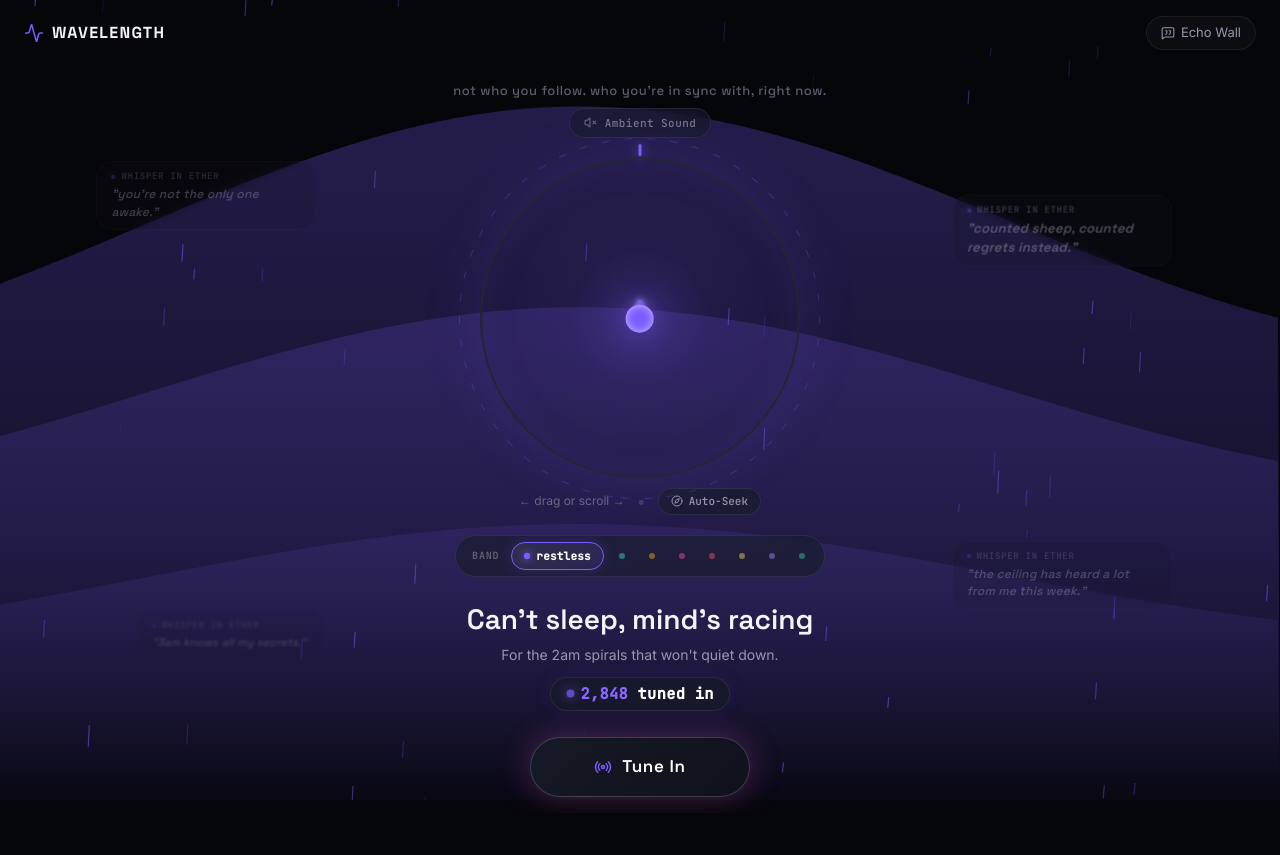
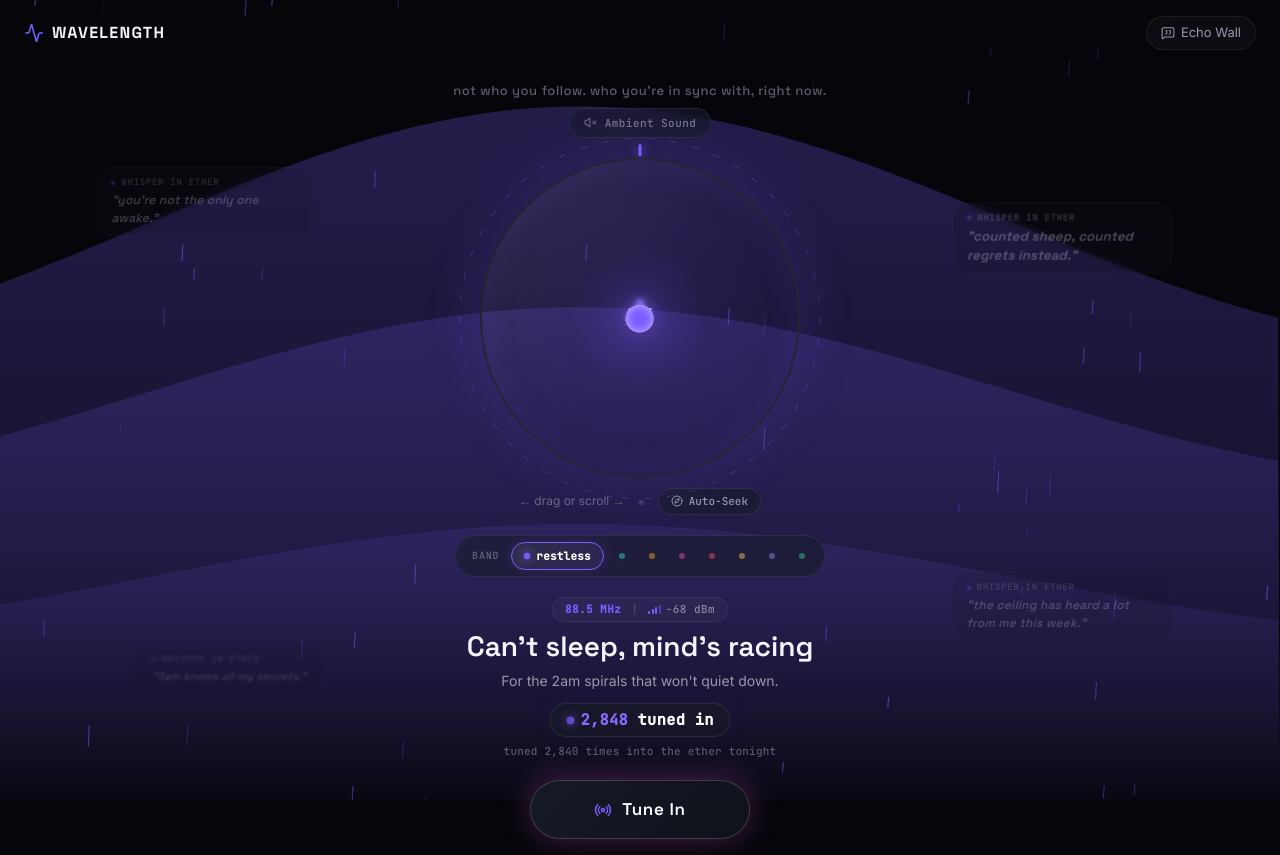
Before and after one commit to chetanbhagore/Wavelength, a React (Vite) app: page / in a window 1280 px wide. Before the commit the page ends 813 px from the top, so only its background shows below. Built offline with nearby package versions, Linux system fonts and the light colour scheme.

Commit message:
feat(v3-sprint1): radio signal metaphor, visible MHz dial markings, web audio detent clicks, dBm signal meter & dynamic wave swell

```diff
--- a/src/components/AmbientWaveformBackground.jsx
+++ b/src/components/AmbientWaveformBackground.jsx
@@ -23,11 +23,17 @@ export default function AmbientWaveformBackground({
   const animationRef = useRef(null);
   const startTimeRef = useRef(null);
   const particlesRef = useRef([]);
+  const energyRef = useRef(1.0);
 
   const reducedMotion = useMemo(() => {
     if (typeof window === 'undefined') return false;
     return window.matchMedia('(prefers-reduced-motion: reduce)').matches;
   }, []);
+
+  // Surge energy on frequency or mood shift (Sprint 1 Issue #6)
+  useEffect(() => {
+    energyRef.current = 2.0; // Temporary swell on tuning
+  }, [mood, colorAccent]);
 
   // Initialize or re-seed particles when mood changes
   useEffect(() => {
@@ -78,16 +84,23 @@ export default function AmbientWaveformBackground({
       if (!startTimeRef.current) startTimeRef.current = timestamp;
       const elapsed = (timestamp - startTimeRef.current) / 1000;
 
+      // Smooth decay of tuning surge toward baseline 1.0
+      energyRef.current += (1.0 - energyRef.current) * 0.035;
+      const currentEnergy = energyRef.current;
+
       const w = window.innerWidth;
       const h = window.innerHeight;
 
       ctx.clearRect(0, 0, w, h);
 
-      // 1. Draw mood-tuned layered waveforms
-      const waveSpeed = mood === 'electric' ? 1.2 : mood === 'aching' ? 0.45 : 0.75;
-      drawWave(ctx, w, h, elapsed * waveSpeed, 0.32, 0.11, colorAccent, 0.20);
-      drawWave(ctx, w, h, elapsed * waveSpeed, 0.52, 0.08, colorAccent, 0.14);
-      drawWave(ctx, w, h, elapsed * waveSpeed, 0.74, 0.05, colorAccent, 0.09);
+      // 1. Draw mood-tuned layered waveforms reacting to tuning energy
+      const baseWaveSpeed = mood === 'electric' ? 1.2 : mood === 'aching' ? 0.45 : 0.75;
+      const waveSpeed = baseWaveSpeed * (0.8 + currentEnergy * 0.2);
+      const ampBoost = 0.75 + currentEnergy * 0.25;
+
+      drawWave(ctx, w, h, elapsed * waveSpeed, 0.32, 0.11 * ampBoost, colorAccent, 0.20);
+      drawWave(ctx, w, h, elapsed * waveSpeed, 0.52, 0.08 * ampBoost, colorAccent, 0.14);
+      drawWave(ctx, w, h, elapsed * waveSpeed, 0.74, 0.05 * ampBoost, colorAccent, 0.09);
 
       // 2. Draw mood-specific atmospheric weather & physics
       const { r, g, b } = parseHexColor(colorAccent);
--- a/src/components/FrequencyDial.jsx
+++ b/src/components/FrequencyDial.jsx
@@ -1,11 +1,14 @@
 import { motion } from 'framer-motion';
-import { useCallback, useRef, useState } from 'react';
+import { useCallback, useRef, useState, useEffect } from 'react';
 import { Compass } from 'lucide-react';
 import frequencies from '../data/frequencies.json';
+import { ambientDrone } from '../utils/ambientAudio';
 
 /**
  * Circular frequency dial control with analog tuning aesthetics:
  * - 5px active tick marks with rounded caps and luminous glow trails
+ * - Visible analog MHz frequency markings around the dial face
+ * - Tactile mechanical detent audio clicks (Web Audio API) on tick changes
  * - 12 o'clock tuning needle and center-orb tactile snap feedback
  * - Presence residue ghost halo on recently vacated frequency (Issue #3)
  * - Role="slider" with aria-valuetext and touch/drag controls
@@ -20,7 +23,16 @@ export default function FrequencyDial({
   onKeyDown,
 }) {
   const dialRef = useRef(null);
+  const prevIndexRef = useRef(currentIndex);
   const rotation = -(currentIndex * (360 / totalFrequencies));
+
+  // Trigger tactile analog mechanical click on rotary changes (Sprint 1 Issue #23)
+  useEffect(() => {
+    if (prevIndexRef.current !== currentIndex) {
+      ambientDrone.playDetentClick();
+      prevIndexRef.current = currentIndex;
+    }
+  }, [currentIndex]);
 
   const lastVisitedIndex = lastVisitedFrequencyId
     ? frequencies.findIndex((f) => f.id === lastVisitedFrequencyId)
@@ -47,6 +59,7 @@ export default function FrequencyDial({
       if (stepsLeft <= 0) {
         clearInterval(interval);
         setIsScanning(false);
+        ambientDrone.playLockChime(528); // Station lock chime
       }
     }, 170);
   }, [isScanning, onNext]);
@@ -115,16 +128,19 @@ export default function FrequencyDial({
             boxShadow: `0 0 60px ${currentFrequency.colorAccent}25, inset 0 0 40px ${currentFrequency.colorAccent}15`,
           }}
         >
-          {/* Frequency tick marks */}
+          {/* Frequency tick marks & visible MHz figures (Sprint 1 Issues #3 & #7) */}
           {Array.from({ length: totalFrequencies }).map((_, i) => {
             const angle = (i * 360) / totalFrequencies - 90;
             const isActive = i === currentIndex;
             const isResidue = i === lastVisitedIndex && !isActive;
             const outerR = 48;
+            const freqObj = frequencies[i];
+            const mhzNumber = freqObj?.mhz ? freqObj.mhz.replace(' MHz', '') : '';
 
             return (
+              <div key={i}>
+                {/* Physical tick bar */}
                 <div
-                key={i}
                   style={{
                     position: 'absolute',
                     left: '50%',
@@ -149,8 +165,51 @@ export default function FrequencyDial({
                   }}
                   title={isResidue ? 'Presence residue: you were recently tuned here' : undefined}
                 />
+
+                {/* Visible MHz Broadcast coordinate */}
+                <div
+                  style={{
+                    position: 'absolute',
+                    left: '50%',
+                    top: '50%',
+                    transform: `translate(-50%, -50%) rotate(${angle + 90}deg) translateY(-${outerR - 13}%)`,
+                    transformOrigin: 'center center',
+                    pointerEvents: 'none',
+                    userSelect: 'none',
+                  }}
+                >
+                  <span
+                    style={{
+                      display: 'inline-block',
+                      transform: `rotate(-${angle + 90}deg)`,
+                      fontFamily: 'var(--font-mono)',
+                      fontSize: isActive ? '10px' : '8px',
+                      fontWeight: isActive ? 700 : 500,
+                      color: isActive ? '#FFFFFF' : 'var(--color-text-secondary)',
+                      opacity: isActive ? 1 : 0.4,
+                      letterSpacing: '0.02em',
+                      textShadow: isActive ? `0 0 10px ${currentFrequency.colorAccent}` : 'none',
+                      transition: 'all 0.25s ease',
+                    }}
+                  >
+                    {mhzNumber}
+                  </span>
+                </div>
+              </div>
             );
           })}
+
+          {/* Analog Tuner Glass Lens Reflection */}
+          <div
+            style={{
+              position: 'absolute',
+              inset: 0,
+              borderRadius: '50%',
+              background: 'linear-gradient(135deg, rgba(255, 255, 255, 0.08) 0%, rgba(255, 255, 255, 0.01) 42%, transparent 60%)',
+              pointerEvents: 'none',
+              zIndex: 4,
+            }}
+          />
 
 
           {/* Center indicator & Haptic Light Flash */}
--- a/src/components/FrequencyReadout.jsx
+++ b/src/components/FrequencyReadout.jsx
@@ -68,6 +68,43 @@ export default function FrequencyReadout({ frequency, visitInfo }) {
             gap: '8px',
           }}
         >
+          {/* Radio Broadcast Coordinates & Signal dBm Meter (Sprint 1 Issues #3, #7, #11) */}
+          <div style={{
+            display: 'inline-flex',
+            alignItems: 'center',
+            gap: '10px',
+            padding: '3px 12px',
+            borderRadius: 'var(--radius-pill)',
+            background: 'rgba(255, 255, 255, 0.03)',
+            border: '1px solid rgba(255, 255, 255, 0.06)',
+            fontFamily: 'var(--font-mono)',
+            fontSize: '11px',
+            color: 'var(--color-text-secondary)',
+            letterSpacing: '0.04em',
+          }}>
+            <span style={{ color: frequency.colorAccent, fontWeight: 700 }}>
+              {frequency.mhz || '88.5 MHz'}
+            </span>
+            <span style={{ opacity: 0.3 }}>|</span>
+            <div style={{ display: 'flex', alignItems: 'center', gap: '5px' }}>
+              <div style={{ display: 'flex', alignItems: 'flex-end', gap: '1.5px', height: '9px' }}>
+                {[3, 5, 7, 9].map((h, i) => (
+                  <span
+                    key={i}
+                    style={{
+                      width: '2px',
+                      height: `${h}px`,
+                      backgroundColor: frequency.colorAccent,
+                      borderRadius: '1px',
+                      opacity: i <= 2 ? 1 : 0.45,
+                    }}
+                  />
+                ))}
+              </div>
+              <span style={{ opacity: 0.85 }}>{frequency.signalDbm || -68} dBm</span>
+            </div>
+          </div>
+
           <h2 style={{
             fontFamily: 'var(--font-display)',
             fontSize: 'clamp(20px, 5vw, 28px)',
@@ -138,6 +175,17 @@ export default function FrequencyReadout({ frequency, visitInfo }) {
               </motion.span>
             </div>
 
+            {/* Ambient collective tuning activity (Sprint 1 Issue #5) */}
+            <span style={{
+              fontFamily: 'var(--font-mono)',
+              fontSize: '11px',
+              color: 'var(--color-text-secondary)',
+              opacity: 0.55,
+              letterSpacing: '0.02em',
+            }}>
+              tuned {(frequency.tunedTonight || 1840).toLocaleString()} times into the ether tonight
+            </span>
+
             {/* Anonymous return continuity memory (Issue #4) */}
             {visitInfo && visitInfo.count > 0 && (
               <motion.span
--- a/src/data/frequencies.json
+++ b/src/data/frequencies.json
@@ -3,6 +3,9 @@
     "id": "freq_racing_mind",
     "label": "Can't sleep, mind's racing",
     "mood": "restless",
+    "mhz": "88.5 MHz",
+    "signalDbm": -68,
+    "tunedTonight": 2840,
     "colorAccent": "#7C5CFF",
     "liveCount": 2847,
     "description": "For the 2am spirals that won't quiet down."
@@ -11,6 +14,9 @@
     "id": "freq_new_city",
     "label": "New city, no friends yet",
     "mood": "hopeful-lonely",
+    "mhz": "91.2 MHz",
+    "signalDbm": -76,
+    "tunedTonight": 490,
     "colorAccent": "#33E6C9",
     "liveCount": 412,
     "description": "You just moved. The apartment's unpacked. The people aren't found yet."
@@ -19,6 +25,9 @@
     "id": "freq_excited_noone",
     "label": "Excited and can't tell anyone",
     "mood": "electric",
+    "mhz": "94.8 MHz",
+    "signalDbm": -62,
+    "tunedTonight": 1530,
     "colorAccent": "#FFB020",
     "liveCount": 1203,
     "description": "Good news with nowhere to land yet."
@@ -27,6 +36,9 @@
     "id": "freq_post_breakup",
     "label": "Post-breakup clarity",
     "mood": "bittersweet",
+    "mhz": "98.1 MHz",
+    "signalDbm": -71,
+    "tunedTonight": 980,
     "colorAccent": "#FF4FA3",
     "liveCount": 890,
     "description": "The sadness faded. Something sharper is left."
@@ -35,6 +47,9 @@
     "id": "freq_sunday_scaries",
     "label": "Sunday scaries hitting early",
     "mood": "anxious",
+    "mhz": "101.3 MHz",
+    "signalDbm": -65,
+    "tunedTonight": 1870,
     "colorAccent": "#FF5470",
     "liveCount": 1567,
     "description": "Tomorrow is already pressing on tonight."
@@ -43,6 +58,9 @@
     "id": "freq_quiet_proud",
     "label": "Quietly proud of myself today",
     "mood": "warm",
+    "mhz": "103.7 MHz",
+    "signalDbm": -74,
+    "tunedTonight": 720,
     "colorAccent": "#FFD166",
     "liveCount": 634,
     "description": "No one noticed but you know what you did."
@@ -51,6 +69,9 @@
     "id": "freq_missing_someone",
     "label": "Missing someone I can't text",
     "mood": "aching",
+    "mhz": "106.2 MHz",
+    "signalDbm": -69,
+    "tunedTonight": 2150,
     "colorAccent": "#A78BFA",
     "liveCount": 1891,
     "description": "The contact exists. The permission doesn't."
@@ -59,6 +80,9 @@
     "id": "freq_fresh_start",
     "label": "Ready for a fresh start",
     "mood": "determined",
+    "mhz": "107.9 MHz",
+    "signalDbm": -64,
+    "tunedTonight": 890,
     "colorAccent": "#34D399",
     "liveCount": 723,
     "description": "Something ended. Something is about to begin."
--- a/src/utils/ambientAudio.js
+++ b/src/utils/ambientAudio.js
@@ -1,8 +1,10 @@
 /**
- * Pure Web Audio API Ambient Analog Drone Synthesizer.
+ * Pure Web Audio API Ambient Analog Drone & Mechanical Detent Synthesizer.
  * Requires zero external audio files.
- * Generates soothing binaural sine drones tuned to emotional frequencies
- * layered with filtered analog radio tape warmth.
+ * Generates:
+ * 1. Tactile mechanical rotary detent switch clicks on dial rotation.
+ * 2. Soothing binaural sine drones tuned to emotional frequencies.
+ * 3. Filtered analog radio tape warmth & RF static.
  */
 
 const MOOD_FREQUENCIES = {
@@ -81,6 +83,82 @@ class AmbientDroneSynth {
     } catch {
       // Noise buffer fallback gracefully
     }
+  }
+
+  /**
+   * Synthesize a tactile, mechanical analog rotary detent click sound.
+   * Fired when the dial snaps or changes frequency ticks.
+   */
+  playDetentClick() {
+    this.init();
+    if (!this.ctx) return;
+
+    if (this.ctx.state === 'suspended') {
+      this.ctx.resume().catch(() => {});
+    }
+
+    const now = this.ctx.currentTime;
+
+    // 1. High transient mechanical snap
+    const snapOsc = this.ctx.createOscillator();
+    const snapGain = this.ctx.createGain();
+    snapOsc.type = 'triangle';
+    snapOsc.frequency.setValueAtTime(1400, now);
+    snapOsc.frequency.exponentialRampToValueAtTime(320, now + 0.014);
+
+    snapGain.gain.setValueAtTime(0.09, now);
+    snapGain.gain.exponentialRampToValueAtTime(0.001, now + 0.018);
+
+    snapOsc.connect(snapGain);
+    snapGain.connect(this.ctx.destination);
+
+    snapOsc.start(now);
+    snapOsc.stop(now + 0.02);
+
+    // 2. Low mechanical housing detent thud
+    const thudOsc = this.ctx.createOscillator();
+    const thudGain = this.ctx.createGain();
+    thudOsc.type = 'sine';
+    thudOsc.frequency.setValueAtTime(110, now);
+    thudOsc.frequency.exponentialRampToValueAtTime(45, now + 0.035);
+
+    thudGain.gain.setValueAtTime(0.07, now);
+    thudGain.gain.exponentialRampToValueAtTime(0.001, now + 0.04);
+
+    thudOsc.connect(thudGain);
+    thudGain.connect(this.ctx.destination);
+
+    thudOsc.start(now);
+    thudOsc.stop(now + 0.045);
+  }
+
+  /**
+   * Synthesize a subtle resonant chime when locking into a frequency station.
+   */
+  playLockChime(pitch = 528) {
+    this.init();
+    if (!this.ctx) return;
+
+    if (this.ctx.state === 'suspended') {
+      this.ctx.resume().catch(() => {});
+    }
+
+    const now = this.ctx.currentTime;
+    const chimeOsc = this.ctx.createOscillator();
+    const chimeGain = this.ctx.createGain();
+
+    chimeOsc.type = 'sine';
+    chimeOsc.frequency.setValueAtTime(pitch, now);
+
+    chimeGain.gain.setValueAtTime(0, now);
+    chimeGain.gain.linearRampToValueAtTime(0.06, now + 0.04);
+    chimeGain.gain.exponentialRampToValueAtTime(0.001, now + 0.45);
+
+    chimeOsc.connect(chimeGain);
+    chimeGain.connect(this.ctx.destination);
+
+    chimeOsc.start(now);
+    chimeOsc.stop(now + 0.5);
   }
 
   start(mood = 'restless') {
```
Also changed, not shown: 1 other file (tests, documents, lock files or other folders). Lines whose indentation alone changed are shown as unchanged.
